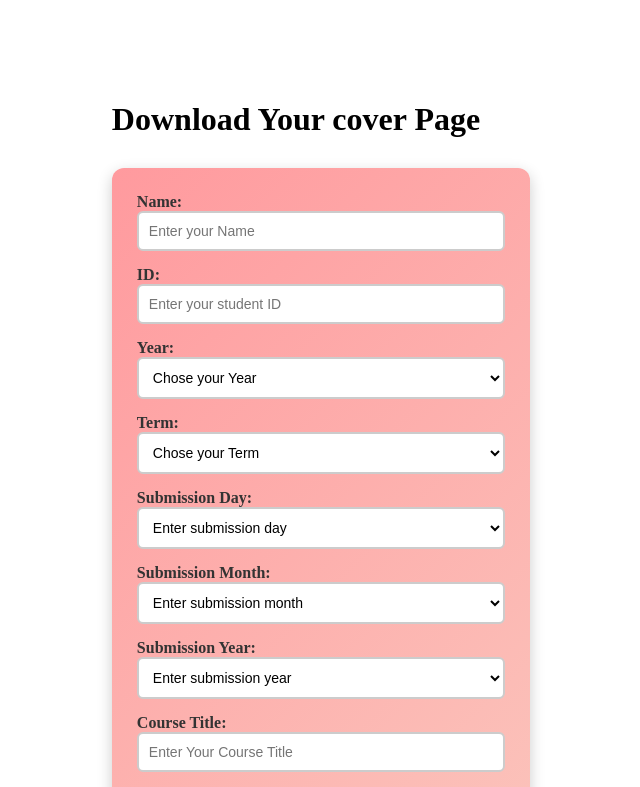
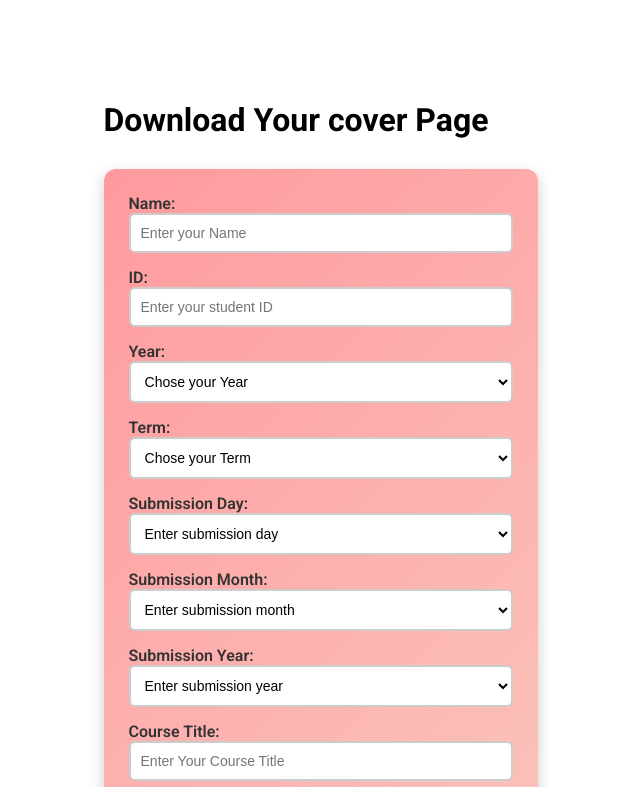
Before and after one commit to MottuqeBrid/cover-page-maker, a React (Vite) app: page / in a window 1280 px wide. Shown: the top 787 px of the page, without its empty margins (344-984 px from the left). Built offline with nearby package versions, Linux system fonts and the light colour scheme.

Commit message:
add roboto font

```diff
--- a/src/App.css
+++ b/src/App.css
@@ -1,3 +1,5 @@
+
+
 /* General Form Styling */
 .coverForm {
   width: 100%;
--- a/src/index.css
+++ b/src/index.css
@@ -0,0 +1,4 @@
+@import url("https://fonts.googleapis.com/css2?family=Roboto:ital,wght@0,100..900;1,100..900&display=swap");
+body {
+  font-family: "Roboto", sans-serif;
+}
```
